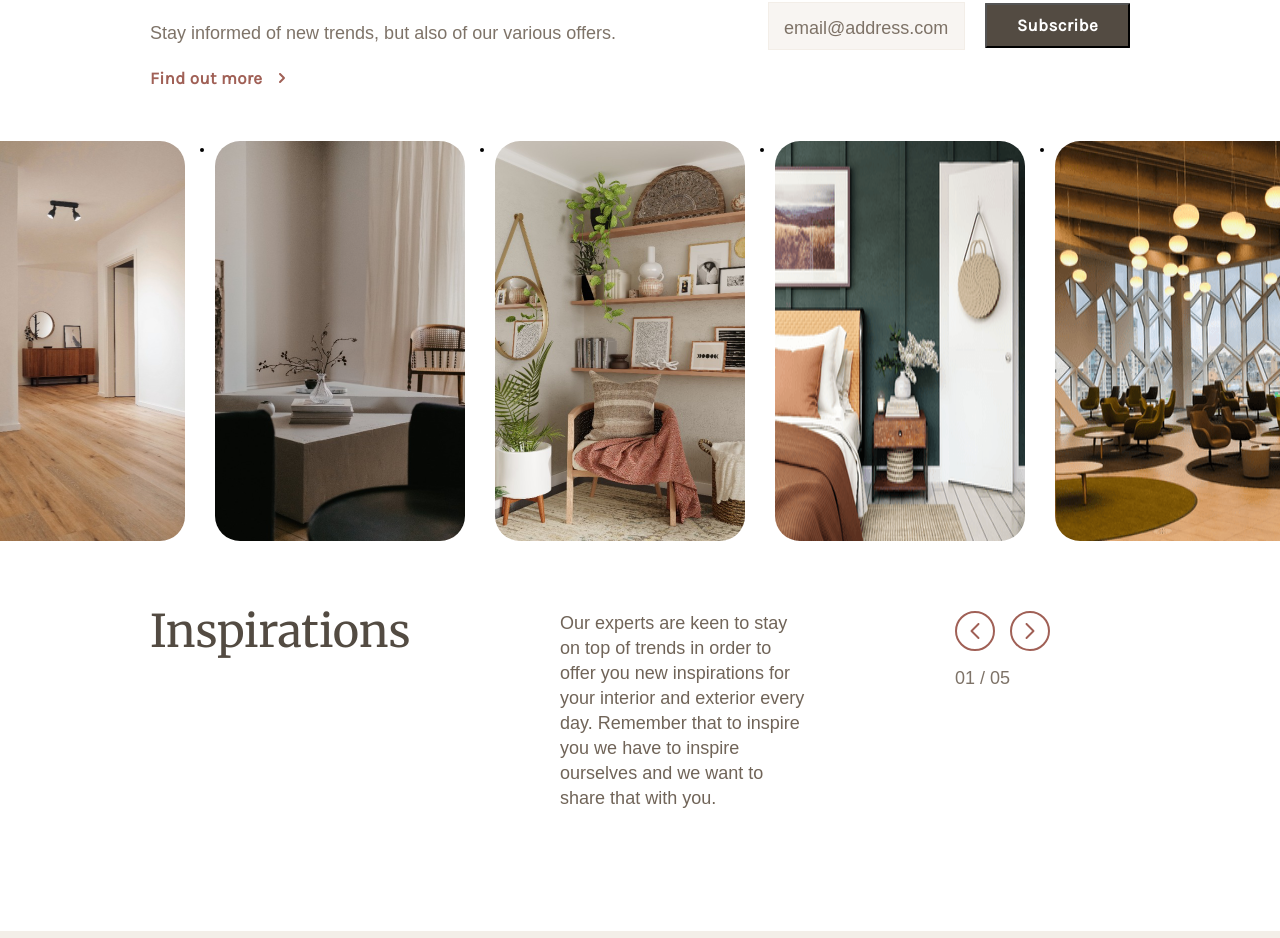
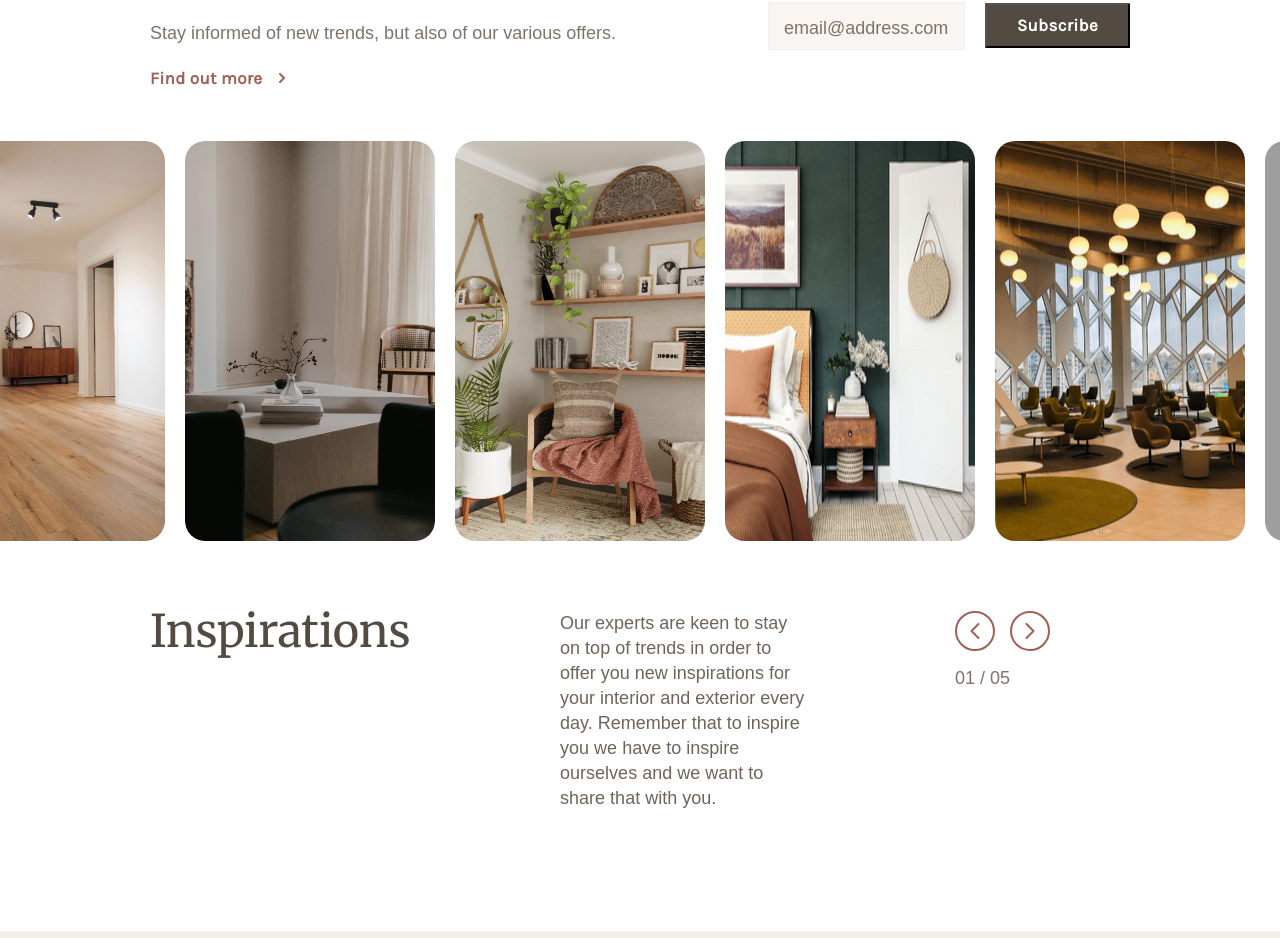
Before and after one commit to SaidGandur01/purplefire-landing-page, a Nuxt app: page / in a window 1280 px wide. Shown: the part 1634-2572 px from the top of the page. Built offline with nearby package versions, Linux system fonts and the light colour scheme; grey boxes are pictures that could not be loaded; a web font is replaced by a local one.

Commit message:
Updating carousel attributes

```diff
--- a/assets/css/base.css
+++ b/assets/css/base.css
@@ -2,6 +2,7 @@
   --color-white: #FFFFFF;
   --color-white-200: #F7F8F9;
   --color-background-page: #F3EEE8;
+  --color-light-gray: #D9D9D9;
 
   --color-brand-primary-100: #A06056;
   --color-brand-primary-200: rgba(112, 100, 88, 0.90);
--- a/components/core/carousel.vue
+++ b/components/core/carousel.vue
@@ -50,8 +50,9 @@
     position: relative;
     width: 100%;
     display: flex;
-    gap: 3rem;
+    gap: 2rem;
     overflow: hidden;
+    list-style-type: none;
   }
 
   .slide {
@@ -81,7 +82,11 @@
   }
 
   img {
-    border-radius: 25px;
+    background-position: 50%;
+    background-repeat: no-repeat;
+    background-size: cover;
+    background: var(--color-light-gray);
+    border-radius: 2rem;
   }
 }
 
```
